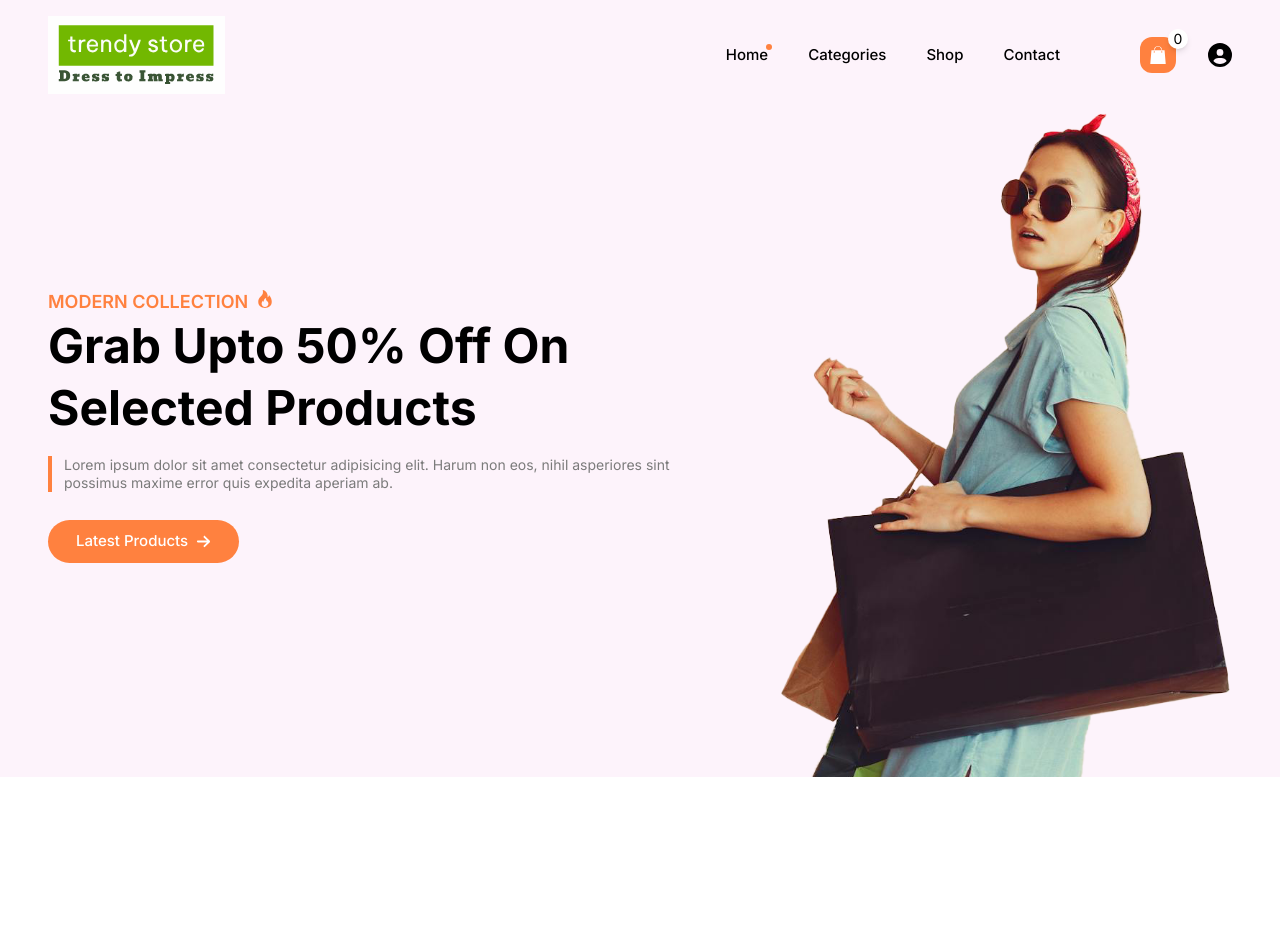
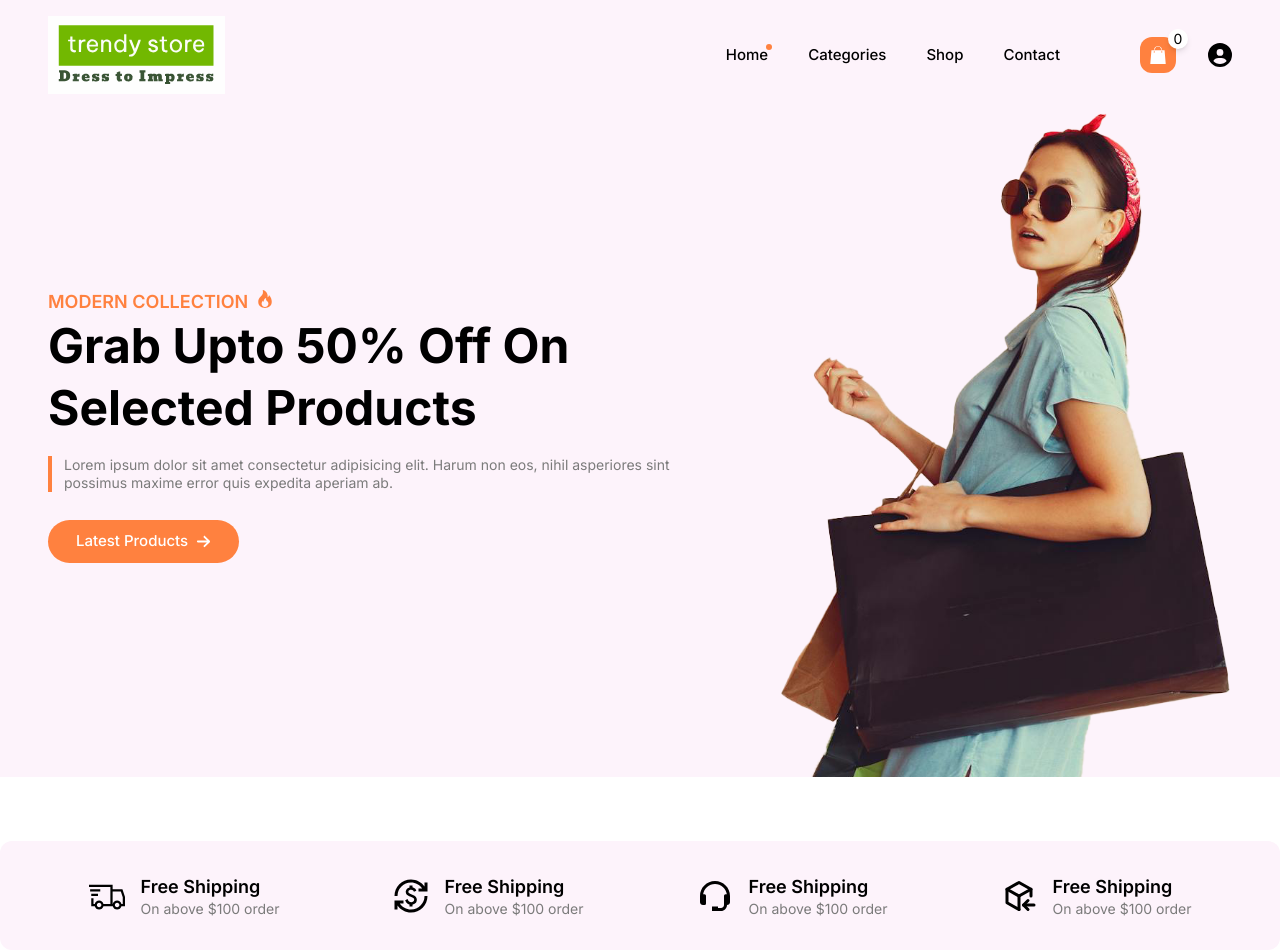
Before and after one commit to sttallev99/trendy-shop, a React (Vite) app: page / in a window 1280 px wide. Before the commit the page ends 800 px from the top, so only its background shows below. Built offline with nearby package versions, Linux system fonts and the light colour scheme; a web font is replaced by a local one.

Commit message:
Customize Features section

```diff
--- a/src/components/Features.jsx
+++ b/src/components/Features.jsx
@@ -1,10 +1,43 @@
 import React from 'react'
+import {LiaShippingFastSolid} from 'react-icons/lia'
+import {MdCurrencyExchange} from 'react-icons/md'
+import {BiSupport} from 'react-icons/bi'
+import {TbPackageImport} from 'react-icons/tb'
 
 const Features = () => {
   return (
-    <div>
-
-    </div>
+    <section className='max-padd-container bg-primary mt-16 xl:mt-18 py-8 rounded-xl'>
+      <div className='grid grid-cols-2 md:grid-cols-3 xl:grid-cols-4 gap-8'>
+        <div className='flexCenter gap-x-4'>
+          <LiaShippingFastSolid className="text-4xl"/>
+          <div>
+            <h5 className='medium-18'>Free Shipping</h5>
+            <p>On above $100 order</p>
+          </div>
+        </div>
+        <div className='flexCenter gap-x-4'>
+          <MdCurrencyExchange className="text-4xl"/>
+          <div>
+            <h5 className='medium-18'>Free Shipping</h5>
+            <p>On above $100 order</p>
+          </div>
+        </div>
+        <div className='flexCenter gap-x-4'>
+          <BiSupport className="text-4xl"/>
+          <div>
+            <h5 className='medium-18'>Free Shipping</h5>
+            <p>On above $100 order</p>
+          </div>
+        </div>
+        <div className='flexCenter gap-x-4'>
+          <TbPackageImport className="text-4xl"/>
+          <div>
+            <h5 className='medium-18'>Free Shipping</h5>
+            <p>On above $100 order</p>
+          </div>
+        </div>
+      </div>
+    </section>
   )
 }
 
--- a/src/components/Header.jsx
+++ b/src/components/Header.jsx
@@ -26,7 +26,7 @@ const Header = () => {
     return () => window.removeEventListener("scroll", scrollYPos)
   })
   return (
-    <header className={`${header ? "!py-3 bg-secondary shadow-sm" : ""} \
+    <header className={`${header ? "!py-3 bg-white shadow-sm" : ""} \
       fixed w-full mx-auto top-0 left-0 right-0 py-4 z-30 transition-all max-padd-container flexBetween`}>
       <Link to={'/'}>
         <img src={logo} alt="logoImg" height={177} width={177}/>
--- a/src/index.css
+++ b/src/index.css
@@ -102,7 +102,7 @@ html{
   }
 
   .max-padd-container {
-    @apply mx-auto px-6 lg:px-12;
+    @apply max-w-[1600px] mx-auto px-6 lg:px-12;
   }
 
   .flexCenter {
--- a/src/pages/Home.jsx
+++ b/src/pages/Home.jsx
@@ -1,10 +1,12 @@
 import React from 'react'
 import Hero from '../components/Hero'
+import Features from '../components/Features'
 
 const Home = () => {
   return (
     <>
       <Hero />
+      <Features />
     </>
   )
 }
```
